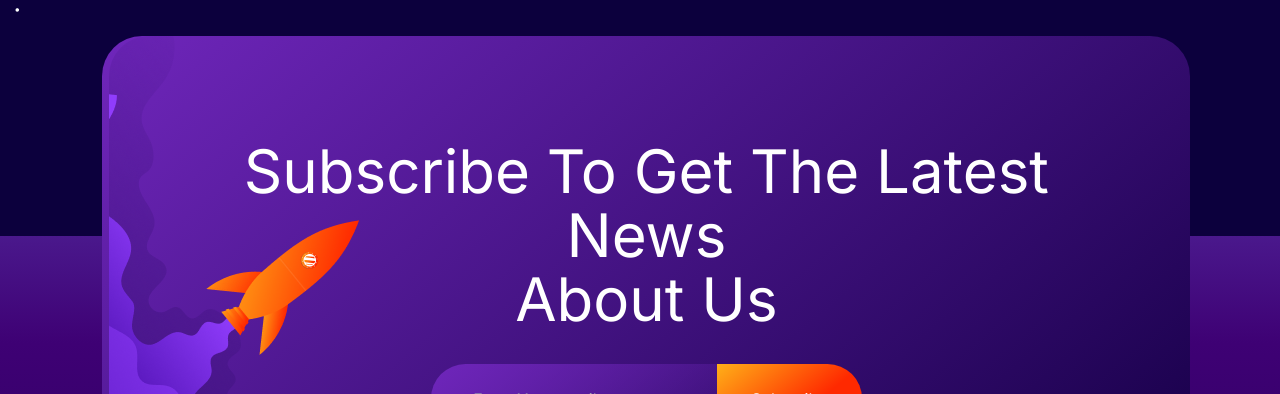
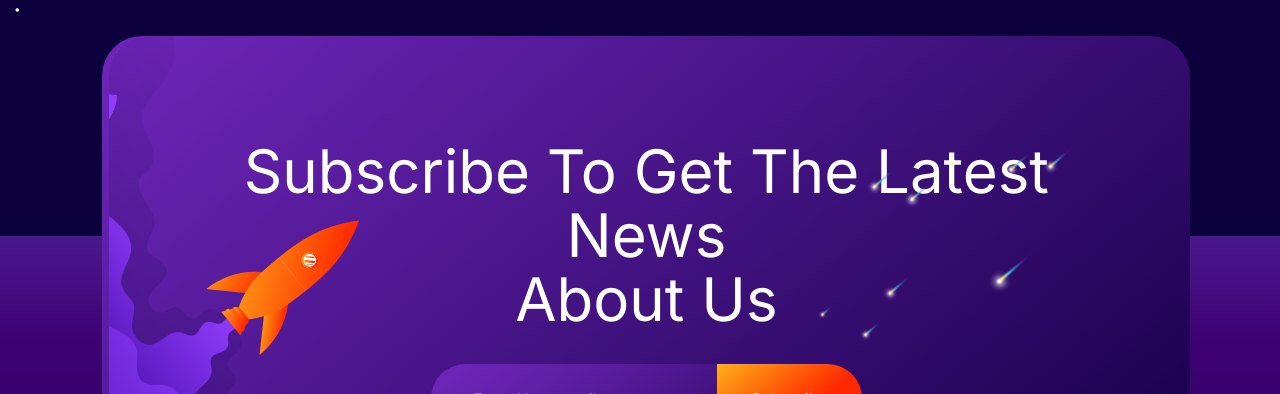
Before and after one commit to belalhossain22000/space-technology, a Next.js app: page / in a window 1280 px wide. Shown: the part 3440-3834 px from the top of the page. Built offline with nearby package versions, Linux system fonts and the light colour scheme.

Commit message:
fix problem

```diff
--- a/src/components/Destination/Destination.jsx
+++ b/src/components/Destination/Destination.jsx
@@ -6,7 +6,7 @@ import { motion } from 'framer-motion';
 
 const Destination = () => {
     return (
-        <section className='overflow-xhidden lg:flex items-center justify-center  gap-5 3xl:ml-[10%] md:mt-[60px] xl:mt-[200px] px-[30px] lg:px-[40px] xl:px-[60p]  2xl:px-[134p] '>
+        <section className='overflow-xhidden lg:flex items-center justify-center  gap-5 3xl:ml-[10%] md:mt-[60px] xl:mt-[200px] px-[30px] lg:px-[40px] xl:px-[60p]  2xl:px-[134p]  '>
             <motion.div initial={{ opacity: 0, scale: 0.5 }}
                 animate={{ opacity: 1, scale: 1 }}
                 transition={{ duration: 1 }} className='lg:w-1/2 relative'>
--- a/src/components/Footer/Footer.jsx
+++ b/src/components/Footer/Footer.jsx
@@ -71,7 +71,8 @@ const Footer = () => {
                         <button className=' h-[69px] px-[120px] md:px-[34px] rounded-[40px] md:rounded-none mt-5 md:mt-0 md:rounded-r-[40px] md:-ml-8' style={{ background: "var(--p-2, linear-gradient(141deg, #FFB018 0%, #FF2900 63.83%))" }}>Subscribe</button>
                     </div>
                     <img className='rounded-[40px] absolute 2xl:left-[-9.8%] xl:top-[-35%]
-    xl:left-[-10.5%] 3xl:left-[-5%] 3xl:top-[-46%] lg:top-[-24%] lg:left-[-15%] md:top-[-12%] md:left-[-16%] sm:top-[30.6%] left-[-5%] hidden md:block' src="/footer-roket.png" alt="" />
+                    xl:left-[-10.5%] 3xl:left-[-5%] 3xl:top-[-46%] lg:top-[-24%] lg:left-[-15%] md:top-[-12%] md:left-[-16%] sm:top-[30.6%] left-[-5%] hidden md:block' src="/footer-roket.png" alt="" />
+                    <img className='absolute right-0 top-0 ' src="/footer-dot.png" alt="" />
                 </div>
             </div>
             <div className='bg-[#330F6F] h-[2px] w-full  mx-auto'></div>
```
Also changed, not shown: public/ultimate-bg.png (added).
